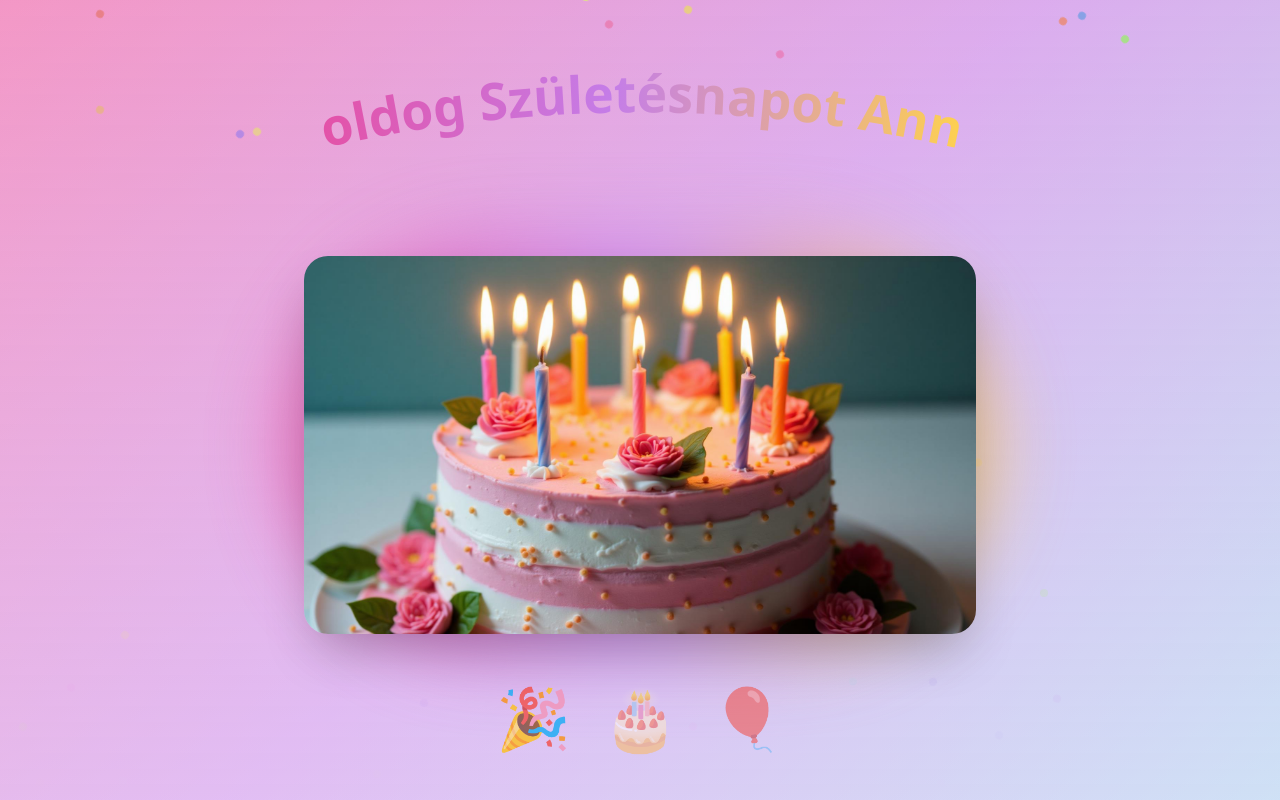
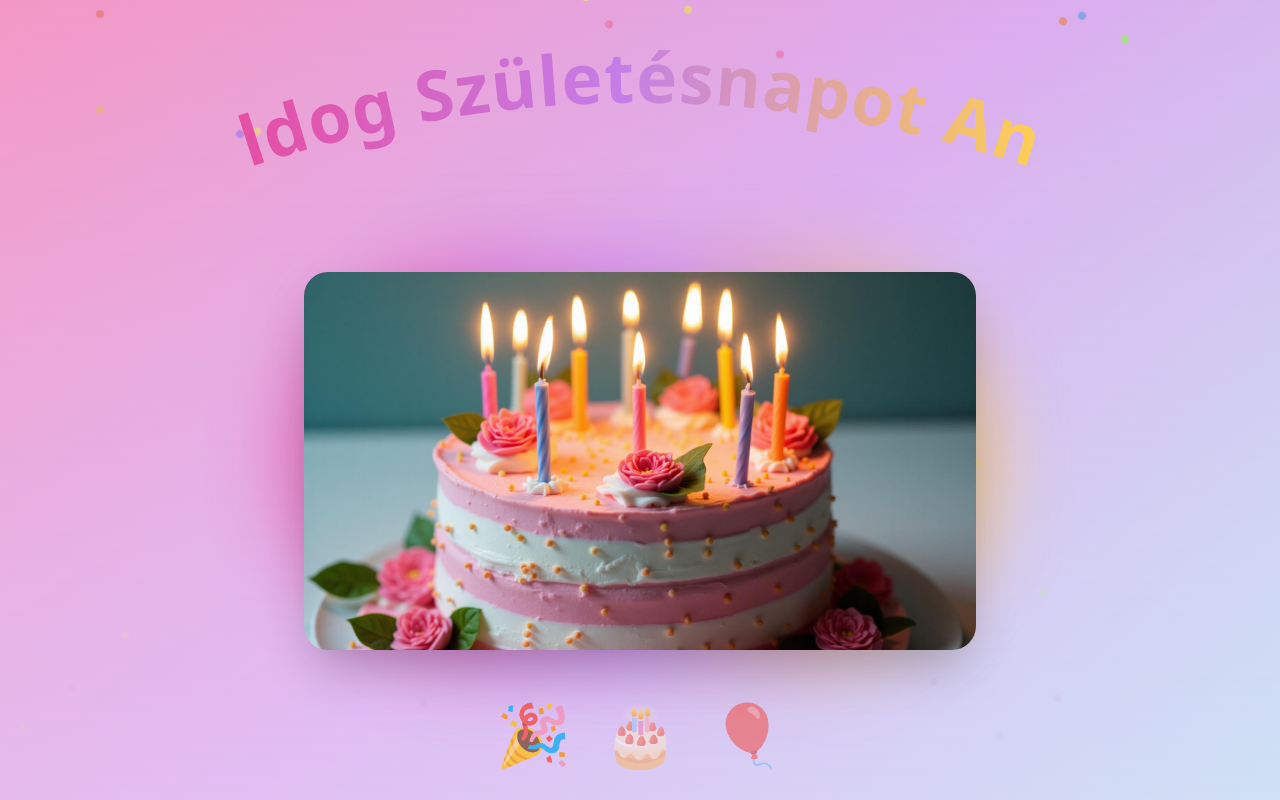
Before and after one commit to Idesz/anna-birthday-cake, a React (Vite) app: page / in a window 1280 px wide. Built offline with nearby package versions, Linux system fonts and the light colour scheme; the HTML template or start-up script is replaced by a standard one.

Commit message:
Increase text size and curve

```diff
--- a/src/pages/Index.tsx
+++ b/src/pages/Index.tsx
@@ -40,12 +40,12 @@ const Index = () => {
       {/* Main content */}
       <div className="relative z-10 flex flex-col items-center justify-center gap-12 md:gap-16 max-w-4xl mx-auto">
         {/* Curved text */}
-        <div className="relative w-full max-w-3xl h-32 md:h-40 px-4">
-          <svg viewBox="0 0 800 150" className="w-full h-full" preserveAspectRatio="xMidYMid meet">
+        <div className="relative w-full max-w-4xl h-40 md:h-48 px-4">
+          <svg viewBox="0 0 900 200" className="w-full h-full" preserveAspectRatio="xMidYMid meet">
             <defs>
               <path
                 id="curve"
-                d="M 50,110 Q 400,30 750,110"
+                d="M 50,150 Q 450,20 850,150"
                 fill="transparent"
               />
               <linearGradient id="textGradient" x1="0%" y1="0%" x2="100%" y2="0%">
@@ -58,8 +58,9 @@ const Index = () => {
               className="font-bold"
               style={{
                 fill: "url(#textGradient)",
-                fontSize: "clamp(32px, 5vw, 56px)",
-                fontWeight: "700"
+                fontSize: "clamp(42px, 6.5vw, 72px)",
+                fontWeight: "800",
+                letterSpacing: "0.02em"
               }}
             >
               <textPath href="#curve" startOffset="50%" textAnchor="middle">
```
